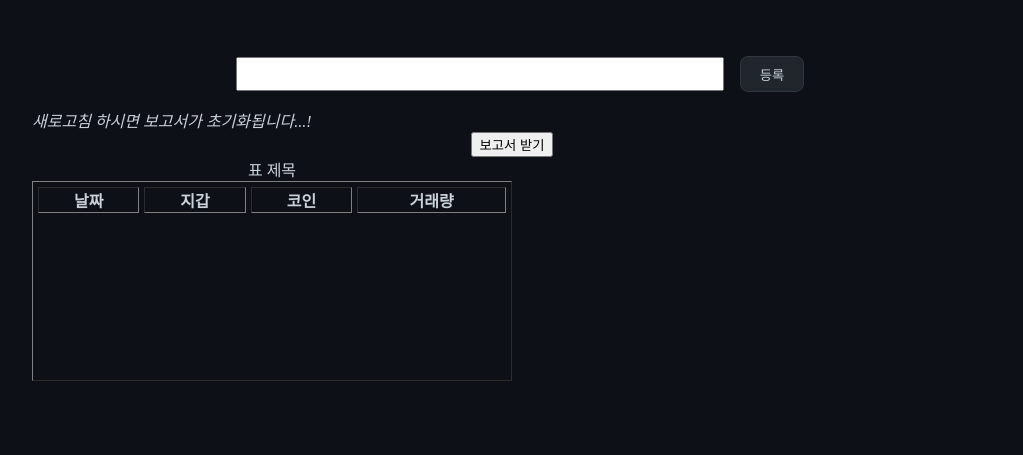
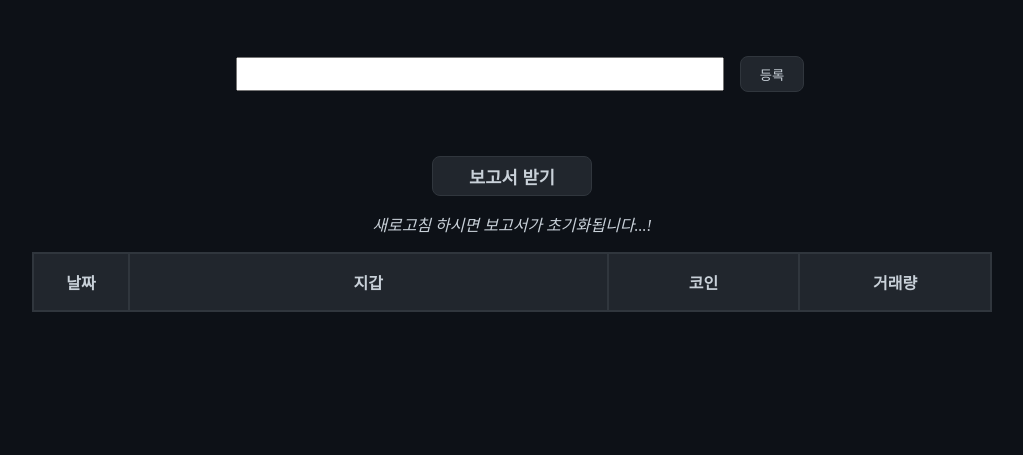
Before and after one commit to tom9744/Bitcoin-Transaction-Reporter, a plain HTML site: page index.html in a window 1280 px wide. Shown: the whole page, without its empty margins (128-1151 px from the left). Drawn offline with Linux system fonts and the light colour scheme.

Commit message:
feat: #2 테이블 CSS 초안 적용

```diff
--- a/css/style.css
+++ b/css/style.css
@@ -1,19 +1,81 @@
+:root {
+  --primary-color:rgb(33, 38, 45);
+  --accent-color:rgb(48, 54, 61);
+  --text-color:rgb(201, 209, 217);
+  --backgroud-color: rgb(13, 17, 23);
+}
+
 .container {
-  height: 100vh;
+  min-height: 100vh;
   width: 100vw;
   min-width: 780px;
 
   padding: 40px 160px;
 
-  color: rgb(201, 209, 217);
-  background-color: rgb(13, 17, 23);
+  color: var(--text-color);
+  background-color: var(--backgroud-color);
 }
 
 .report {
   width: 100%;
+
+  margin-top: 4rem;
+
+  text-align: center;
+}
+
+.report--notice {
+  display: block;
+
+  width: 100%;
+  margin: 1rem 0;
 }
 
 .report--button {
-  display: block;
-  margin: auto;
+  border: 1px solid rgb(48, 54, 61);
+  border-radius: 8px;
+  outline: none;
+
+  height: 2.5rem;
+  width: 10rem;
+
+  font-size: 1.1rem;
+  font-weight: bold;
+
+  color: rgb(201, 209, 217);
+  background-color: rgb(33, 38, 45);
+
+  cursor: pointer;
 }
+
+.app-table {
+  width: 100%;
+
+  border-collapse: collapse;
+}
+
+.app-table, .app-table--head, .app-table--body__even, .app-table--body__odd {
+  border: 2px solid var(--accent-color);
+}
+
+.app-table--head, .app-table--body__even, .app-table--body__odd{
+  padding: 1rem;
+}
+
+.app-table--head {
+  height: 2.5rem;
+
+  background-color: var(--primary-color);
+}
+
+.app-table--body__even, .app-table--body__odd {
+  height: 2rem;
+}
+
+.app-table--body__even {
+
+}
+
+.app-table--body__odd {
+  background-color: var(--primary-color);
+}
--- a/dist/app.js
+++ b/dist/app.js
@@ -12,7 +12,7 @@ var makeTable = function (fullReport) {
         var num2 = +dateB.split("/").join("");
         return num2 - num1;
     })
-        .forEach(function (date) {
+        .forEach(function (date, index) {
         var dates = [];
         var addresses = [];
         var tokens = [];
@@ -27,19 +27,23 @@ var makeTable = function (fullReport) {
                 var _a = Object.entries(change)[0], tokenSymbol = _a[0], balanceChange = _a[1];
                 var tokenTd = document.createElement("td");
                 tokenTd.textContent = tokenSymbol;
+                tokenTd.classList.add(index % 2 === 0 ? "app-table--body__even" : "app-table--body__odd");
                 var amountTd = document.createElement("td");
                 amountTd.textContent = balanceChange + "";
+                amountTd.classList.add(index % 2 === 0 ? "app-table--body__even" : "app-table--body__odd");
                 tokens.push(tokenTd);
                 amounts.push(amountTd);
             });
             var addressTd = document.createElement("td");
             addressTd.textContent = address;
             addressTd.setAttribute("rowspan", count + "");
+            addressTd.classList.add(index % 2 === 0 ? "app-table--body__even" : "app-table--body__odd");
             addresses.push(addressTd);
         }
         var th = document.createElement("th");
         th.textContent = date;
         th.setAttribute("rowspan", fullReport[date].count + "");
+        th.classList.add(index % 2 === 0 ? "app-table--body__even" : "app-table--body__odd");
         dates.push(th);
         tableRows.push([dates, addresses, tokens, amounts]);
     });
--- a/index.html
+++ b/index.html
@@ -33,26 +33,56 @@
 
     <!-- 보고서 내용 -->
     <section class="report">
-      <em>새로고침 하시면 보고서가 초기화됩니다...!</em>
       <button class="report--button">보고서 받기</button>
 
+      <em class="report--notice">새로고침 하시면 보고서가 초기화됩니다...!</em>
+
       <table
+        class="app-table"
         width="50%"
         height="200"
         cellspacing="5"
         border="1"
       >
-        <caption>표 제목</caption>
+        <!-- <caption>표 제목</caption> -->
+
         <thead>
             <tr align="center">
-                <th>날짜</th>
-                <th>지갑</th>
-                <th>코인</th>
-                <th>거래량</th>
+                <th class="app-table--head" style="width:10%">날짜</th>
+                <th class="app-table--head" style="width:50%">지갑</th>
+                <th class="app-table--head" style="width:20%">코인</th>
+                <th class="app-table--head" style="width:20%">거래량</th>
             </tr>
         </thead>
 
-        <tbody id="tbody">
+        <tbody id="tbody" class="table--body">
+          <!-- <tr>
+            <td class="app-table--body" rowspan="5">2020/04/41</td>
+            <td class="app-table--body" rowspan="3">0xc03845b1C9b43EE10393a9Cf5F05548922D3C282</td>
+            <td class="app-table--body">WETH</td>
+            <td class="app-table--body">20000</td>
+          </tr>
+
+          <tr>
+            <td>MINA</td>
+            <td>300</td>
+          </tr>
+
+          <tr>
+            <td>코인</td>
+            <td>거래량</td>
+          </tr>
+
+          <tr>
+            <td rowspan="2">0x0e99489cbA652a55B729516F53721FEFAE62EEd4</td>
+            <td>코인</td>
+            <td>거래량</td>
+          </tr>
+
+          <tr>
+            <td>코인</td>
+            <td>거래량</td>
+          </tr> -->
         </tbody>
       </table>
 
```
Also changed, not shown: 2 other files.
